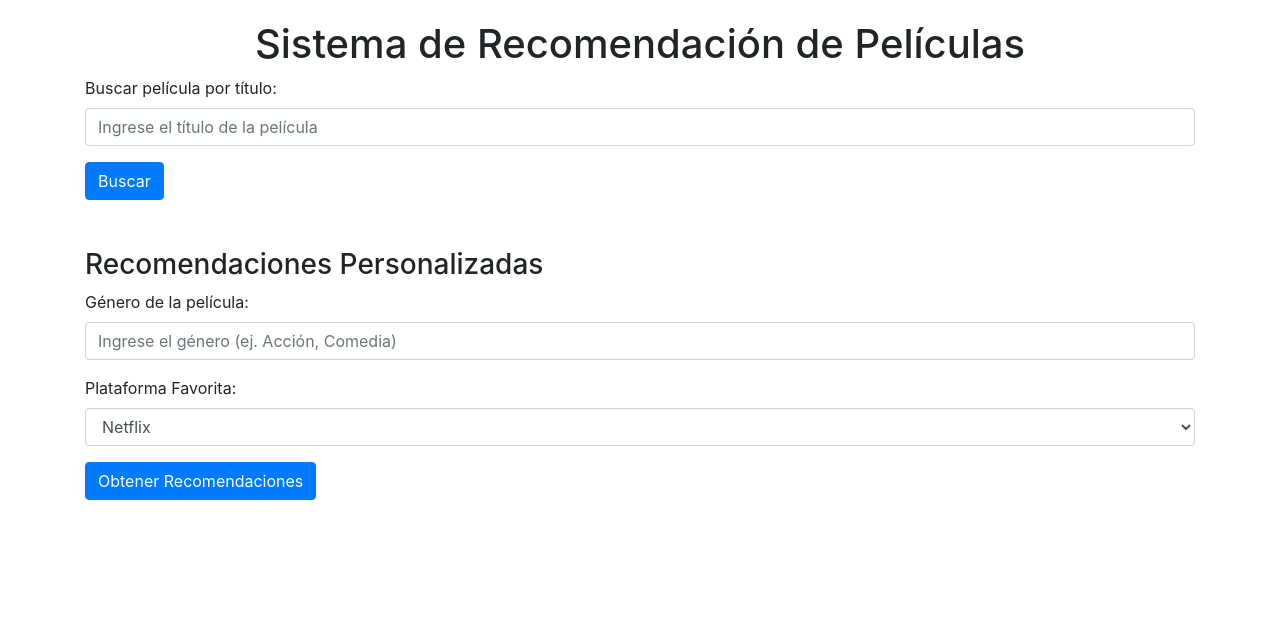
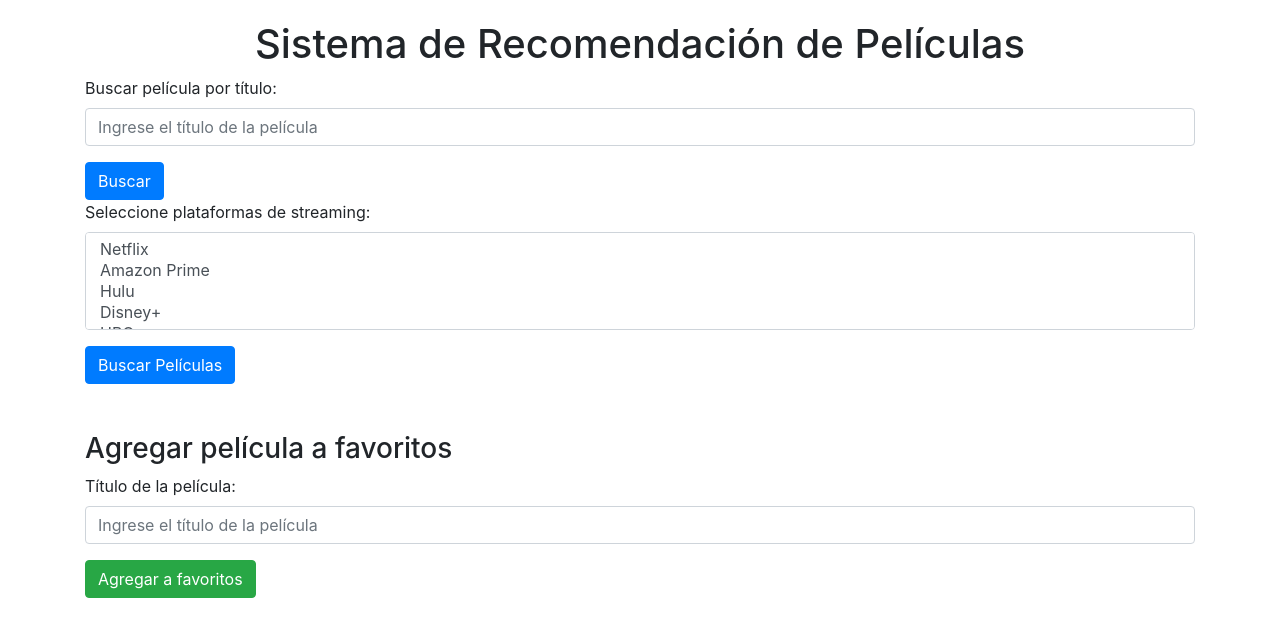
Before and after one commit to SergioFdzCastro/Proyecto1, a Flask app: page /filmatch in a window 1280 px wide. Shown: the top 637 px of the page. Run offline with Flask 3, Linux system fonts and the light colour scheme; parts of the project's set-up code (start-up, migrations or seed data) failed here and were passed over; some libraries are stand-ins or nearby versions.

Commit message:
Definitivo

```diff
--- a/app.py
+++ b/app.py
@@ -2,6 +2,7 @@ from flask import Flask, render_template, request, redirect, url_for, session, f
 from flask_sqlalchemy import SQLAlchemy
 import pandas as pd
 import requests
+from surprise import SVD, Dataset, Reader
 import secrets
 from werkzeug.security import generate_password_hash, check_password_hash
 
@@ -23,50 +24,53 @@ class usuarios(db.Model):
     favoritos = db.Column(db.Text, nullable=True)  # Películas favoritas almacenadas como una lista
     busquedas_recientes = db.Column(db.Text, nullable=True)  # Búsquedas del usuario almacenadas como una lista
 
-# Leer archivo CSV de películas
-lectura_csv = pd.read_csv("filmatch.csv",
+# Leer archivo CSV de películas y calcular calificación promedio
+lectura_csv = pd.read_csv("df_stream_kaggle.csv",
                           usecols=['title', 'description', 'release_year', 'runtime',
-                                   'genres', 'production_countries', 'score', 'streaming_service'],
-                          encoding='ISO-8859-1')
+                                   'genres', 'production_countries', 'imdb_score',
+                                   'tmdb_score', 'streaming_service'])
+lectura_csv['average_rating'] = lectura_csv[['imdb_score', 'tmdb_score']].mean(axis=1)
 
-# Normalizamos la columna de plataformas en el CSV
-lectura_csv['streaming_service'] = lectura_csv['streaming_service'].str.lower().str.strip()
+# Crear dataset y modelo de recomendaciones
+calificaciones_df = pd.DataFrame({
+    'userId': [1] * len(lectura_csv),
+    'title': lectura_csv['title'],
+    'rating': lectura_csv['average_rating']
+})
+reader = Reader(rating_scale=(1, 10))
+dataset = Dataset.load_from_df(calificaciones_df[['userId', 'title', 'rating']], reader)
+trainset = dataset.build_full_trainset()
+svd = SVD()
+svd.fit(trainset)
 
+# Función para obtener recomendaciones
+def obtener_recomendaciones(user_id, top_n=10):
+    peliculas = lectura_csv['title'].unique()
+    predicciones = [(pelicula, svd.predict(user_id, pelicula).est) for pelicula in peliculas]
+    return sorted(predicciones, key=lambda x: x[1], reverse=True)[:top_n]
+
+# Función para normalizar título para consulta a OMDb
 def normalizar_titulo(titulo):
-    """Normaliza el título para ser compatible con OMDb API."""
     return titulo.strip().lower().replace(" ", "+")
 
+# Obtener URL de portada de película desde OMDb
 def obtener_url_portada(titulo):
-    """Obtiene la URL de la portada desde OMDb API."""
     titulo_normalizado = normalizar_titulo(titulo)
     url = f"http://www.omdbapi.com/?t={titulo_normalizado}&apikey={OMDB_API_KEY}"
     respuesta = requests.get(url)
-
     if respuesta.status_code == 200:
         datos = respuesta.json()
         if datos.get('Response') == 'True':
-            return datos.get('Poster')  # Retorna la URL de la portada
-    return None  # Devuelve None si no encuentra la portada
+            return datos.get('Poster')
+    return None
 
-# Filtro personalizado para truncar palabras
-def truncate_words(text, num_words):
+# Filtro de plantilla para recortar texto
+@app.template_filter('truncatewords')
+def truncatewords_filter(text, num_words):
+    if not text:
+        return ''
     words = text.split()
     return ' '.join(words[:num_words])
-
-# Registrar el filtro
-app.jinja_env.filters['truncatewords'] = truncate_words
-
-IMAGENES_EN_PLATAFORMA = {
-    'netflix': '/static/imagenes/netflix.png',
-    'amazon': '/static/imagenes/amazon.png',
-    'hulu': '/static/imagenes/hulu.png',
-    'disney': '/static/imagenes/disney.png',
-    'hbo': '/static/imagenes/hbo.png',
-    'paramount': '/static/imagenes/paramount.png',
-    'crunchyroll': '/static/imagenes/crunchyroll.png',
-    'darkmatter': '/static/imagenes/dm.jpg',
-    'rakuten': '/static/imagenes/rakuten.png',
-}
 
 # Rutas principales
 @app.route('/')
@@ -112,62 +116,112 @@ def logout():
 def filmatch():
     resultado_pelicula = None
     mensaje_error = None
+    resultado = None
     recomendaciones = None
 
     if request.method == 'POST':
         if 'titulo' in request.form:
             # Búsqueda por título
-            titulo = request.form['titulo']
-            if 'id' in session:
-                usuario = usuarios.query.get(session['id'])
-                busquedas = usuario.busquedas_recientes.split(",") if usuario.busquedas_recientes else []
-                if titulo not in busquedas:
-                    busquedas.append(titulo)
-                usuario.busquedas_recientes = ",".join(busquedas)
+            resultado_pelicula, mensaje_error = buscar_por_titulo(request.form['titulo'])
+
+        elif 'plataforma' in request.form:
+            # Búsqueda por plataforma
+            resultado, mensaje_error = buscar_por_plataforma(request.form.getlist('plataforma'))
+
+        if 'id' in session:
+            usuario = usuarios.query.get(session['id'])
+            favoritos = usuario.favoritos.split(",") if usuario.favoritos else []
+            busquedas_recientes = usuario.busquedas_recientes.split(",") if usuario.busquedas_recientes else []
+            recomendaciones = obtener_recomendaciones_personalizadas(favoritos, busquedas_recientes)
+            recomendaciones = [({
+                'title': titulo,
+                'score': score,
+                'poster_url': obtener_url_portada(titulo) or '/static/imagenes/Imagen_por_defecto.jpg'
+            }) for titulo, score in recomendaciones]
+
+    return render_template('filmatch.html', resultado_pelicula=resultado_pelicula, mensaje_error=mensaje_error, resultado=resultado, recomendaciones=recomendaciones)
+
+def buscar_por_titulo(titulo):
+    # Función que maneja la búsqueda por título
+    mensaje_error = None
+    resultado_pelicula = None
+    if 'id' in session:
+        usuario = usuarios.query.get(session['id'])
+        busquedas = usuario.busquedas_recientes.split(",") if usuario.busquedas_recientes else []
+        if titulo not in busquedas:
+            busquedas.append(titulo)
+        usuario.busquedas_recientes = ",".join(busquedas)
+        db.session.commit()
+
+    peliculas = lectura_csv[lectura_csv['title'].str.contains(titulo, case=False, na=False)]
+    if not peliculas.empty:
+        resultado_pelicula = [({
+            'title': fila['title'],
+            'description': fila['description'],
+            'poster_url': obtener_url_portada(fila['title']) or '/static/imagenes/Imagen_por_defecto.jpg',
+            'release_year': fila['release_year'],
+            'streaming_service': fila['streaming_service']
+        }) for _, fila in peliculas.iterrows()]
+    else:
+        mensaje_error = 'No se encontraron películas con ese título.'
+
+    return resultado_pelicula, mensaje_error
+
+def buscar_por_plataforma(plataformas_seleccionadas):
+    # Función que maneja la búsqueda por plataformas
+    mensaje_error = None
+    resultado = None
+    if plataformas_seleccionadas:
+        peliculas_filtradas = lectura_csv[lectura_csv['streaming_service'].isin(plataformas_seleccionadas)]
+        if not peliculas_filtradas.empty:
+            resultado = [({
+                'title': fila['title'],
+                'description': fila['description'],
+                'poster_url': obtener_url_portada(fila['title']) or '/static/imagenes/Imagen_por_defecto.jpg',
+                'genres': fila['genres'],
+                'streaming_service': fila['streaming_service'],
+                'release_year': fila['release_year'],
+                'runtime': fila['runtime'],
+                'imdb_score': fila['imdb_score']
+            }) for _, fila in peliculas_filtradas.iterrows()]
+        else:
+            mensaje_error = 'No se encontraron películas en esas plataformas.'
+    else:
+        mensaje_error = 'Debe seleccionar al menos una plataforma.'
+
+    return resultado, mensaje_error
+
+def obtener_recomendaciones_personalizadas(favoritos, busquedas_recientes):
+    recomendaciones = []
+    for favorito in favoritos:
+        peliculas = lectura_csv['title'].unique()
+        predicciones = [(pelicula, svd.predict('1', pelicula).est) for pelicula in peliculas]
+        recomendaciones.extend(sorted(predicciones, key=lambda x: x[1], reverse=True)[:5])
+    for busqueda in busquedas_recientes:
+        peliculas = lectura_csv[lectura_csv['title'].str.contains(busqueda, case=False, na=False)]
+        predicciones = [(fila['title'], fila['imdb_score']) for _, fila in peliculas.iterrows()]
+        recomendaciones.extend(predicciones)
+    recomendaciones = list(set(recomendaciones))
+    recomendaciones = sorted(recomendaciones, key=lambda x: x[1], reverse=True)
+    return recomendaciones
+
+
+@app.route('/favoritos', methods=['POST'])
+def agregar_a_favoritos():
+    if 'id' in session:
+        usuario = usuarios.query.get(session['id'])
+        if 'titulo_pelicula' in request.form:
+            titulo_pelicula = request.form['titulo_pelicula']
+            favoritos = usuario.favoritos.split(",") if usuario.favoritos else []
+            if titulo_pelicula not in favoritos:
+                favoritos.append(titulo_pelicula)
+                usuario.favoritos = ",".join(favoritos)
                 db.session.commit()
-
-            peliculas = lectura_csv[lectura_csv['title'].str.contains(titulo, case=False, na=False)]
-            if not peliculas.empty:
-                resultado_pelicula = [({
-                    'title': fila['title'],
-                    'description': fila['description'],
-                    'poster_url': obtener_url_portada(fila['title']) or '/static/imagenes/Imagen_por_defecto.jpg',
-                    'release_year': fila['release_year'],
-                    'streaming_service': fila['streaming_service'],
-                    'streaming_image': IMAGENES_EN_PLATAFORMA.get(fila['streaming_service'], '/static/imagenes/Imagen_por_defecto.jpg')
-                }) for _, fila in peliculas.iterrows()]
+                flash(f'La película "{titulo_pelicula}" se ha añadido a tus favoritos.', 'success')
             else:
-                mensaje_error = 'No se encontraron películas con ese título.'
-
-        elif 'genero' in request.form and 'plataforma_favorita' in request.form:
-            # Recomendaciones personalizadas basadas en género y plataforma
-            genero = request.form['genero']
-            plataforma_favorita = request.form['plataforma_favorita']
-            recomendaciones = obtener_recomendaciones_por_preferencias(genero, plataforma_favorita)
-
-    return render_template('filmatch.html',
-                           resultado_pelicula=resultado_pelicula,
-                           mensaje_error=mensaje_error,
-                           recomendaciones=recomendaciones)
-
-def obtener_recomendaciones_por_preferencias(genero, plataforma_favorita, top_n=10):
-    # Filtrar las películas por género y plataforma
-    peliculas_filtradas = lectura_csv[lectura_csv['genres'].str.contains(genero, case=False, na=False) &
-                                      lectura_csv['streaming_service'].str.contains(plataforma_favorita, case=False, na=False)]
-
-    # Si no se encuentran películas que coincidan, devolver un mensaje
-    if peliculas_filtradas.empty:
-        return "No se encontraron películas que coincidan con tus preferencias."
-
-    recomendaciones = [{
-        'title': fila['title'],
-        'score': fila['score'],
-        'poster_url': obtener_url_portada(fila['title']) or '/static/imagenes/Imagen_por_defecto.jpg'
-    } for _, fila in peliculas_filtradas.iterrows()]
-
-    # Ordenar las películas por puntaje y devolver solo las top_n
-    recomendaciones = sorted(recomendaciones, key=lambda x: x['score'], reverse=True)
-    return recomendaciones[:top_n]
+                flash('Esta película ya está en tus favoritos.', 'warning')
+        return redirect(url_for('home'))
+    return redirect(url_for('login'))
 
 if __name__ == '__main__':
     app.run(debug=True)
--- a/templates/filmatch.html
+++ b/templates/filmatch.html
@@ -57,8 +57,6 @@
                         <p>{{ pelicula.description | truncatewords(20) }}</p>
                         <p><strong>Año:</strong> {{ pelicula.release_year }}</p>
                         <p><strong>Plataforma:</strong> {{ pelicula.streaming_service }}</p>
-                        <!-- Mostrar la imagen de la plataforma -->
-                        <img src="{{ pelicula.streaming_image }}" class="platform-logo" alt="Logo de {{ pelicula.streaming_service }}">
                     </div>
                 {% endfor %}
             </div>
@@ -68,24 +66,42 @@
             </div>
         {% endif %}
 
-        <!-- Formulario de preferencias -->
-        <h3 class="mt-5">Recomendaciones Personalizadas</h3>
+        <!-- Formulario para seleccionar plataformas -->
         <form method="POST" action="/filmatch">
             <div class="form-group">
-                <label for="genero">Género de la película:</label>
-                <input type="text" name="genero" class="form-control" id="genero" placeholder="Ingrese el género (ej. Acción, Comedia)" required>
-            </div>
-            <div class="form-group">
-                <label for="plataforma_favorita">Plataforma Favorita:</label>
-                <select name="plataforma_favorita" class="form-control" id="plataforma_favorita" required>
+                <label for="plataforma">Seleccione plataformas de streaming:</label>
+                <select name="plataforma" class="form-control" id="plataforma" multiple>
                     <option value="netflix">Netflix</option>
+                    <option value="amazon">Amazon Prime</option>
                     <option value="hulu">Hulu</option>
-                    <option value="amazon prime">Amazon Prime</option>
-                    <!-- Agregar más opciones si es necesario -->
+                    <option value="disney">Disney+</option>
+                    <option value="hbo">HBO</option>
+                    <option value="paramount">Paramount</option>
+                    <option value="crunchyroll">Crunchyroll</option>
+                    <option value="rakuten">Rakuten</option>
                 </select>
             </div>
-            <button type="submit" class="btn btn-primary">Obtener Recomendaciones</button>
+            <button type="submit" class="btn btn-primary">Buscar Películas</button>
         </form>
+
+        <!-- Mostrar el resultado de las películas encontradas -->
+        {% if resultado %}
+            <h2 class="mt-5">Películas encontradas:</h2>
+            <div class="row">
+                {% for pelicula in resultado %}
+                    <div class="col-md-3 recomendacion">
+                        <img src="{{ pelicula.poster_url }}" alt="{{ pelicula.title }}">
+                        <h3>{{ pelicula.title }}</h3>
+                        <p>{{ pelicula.description | truncatewords(20) }}</p>
+                        <p><strong>Género:</strong> {{ pelicula.genres }}</p>
+                        <p><strong>Plataforma:</strong> {{ pelicula.streaming_service }}</p>
+                        <p><strong>Año:</strong> {{ pelicula.release_year }}</p>
+                        <p><strong>Duración:</strong> {{ pelicula.runtime }} minutos</p>
+                        <p><strong>Puntaje IMDb:</strong> {{ pelicula.imdb_score }}</p>
+                    </div>
+                {% endfor %}
+            </div>
+        {% endif %}
 
         <!-- Mostrar recomendaciones personalizadas -->
         {% if recomendaciones %}
@@ -101,6 +117,18 @@
             </div>
         {% endif %}
 
+        <!-- Formulario para agregar película a favoritos -->
+        <h3 class="mt-5">Agregar película a favoritos</h3>
+        <form method="POST" action="/favoritos">
+            <div class="form-group">
+                <label for="titulo_pelicula">Título de la película:</label>
+                <input type="text" name="titulo_pelicula" class="form-control" id="titulo_pelicula" placeholder="Ingrese el título de la película" required>
+            </div>
+            <button type="submit" class="btn btn-success">Agregar a favoritos</button>
+        </form>
+
+    </div>
+
     <script src="https://code.jquery.com/jquery-3.5.1.slim.min.js"></script>
     <script src="https://cdn.jsdelivr.net/npm/@popperjs/core@2.9.2/dist/umd/popper.min.js"></script>
     <script src="https://stackpath.bootstrapcdn.com/bootstrap/4.5.0/js/bootstrap.min.js"></script>
```
Also changed, not shown: data/usuarios.db. Lines whose indentation alone changed are shown as unchanged.
